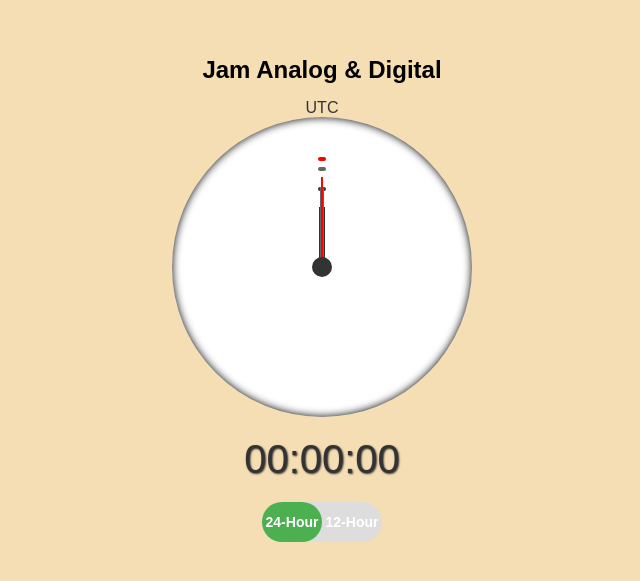
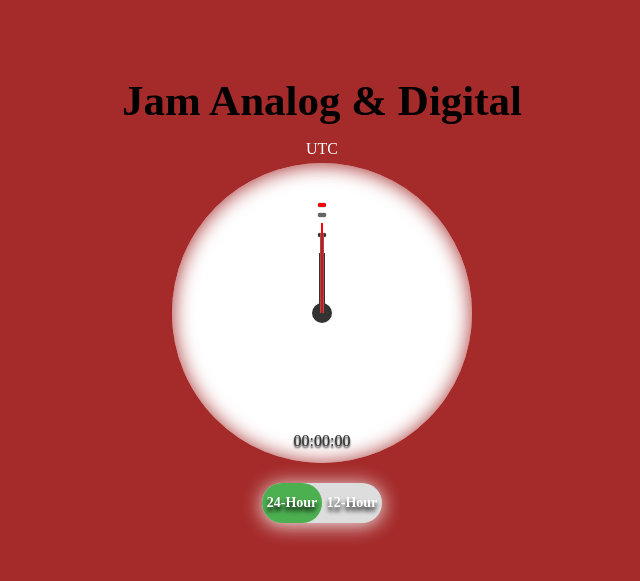
Before and after one commit to BoyOs04/jam, a plain HTML site: page index.html in a window 1280 px wide. Shown: the part 101-682 px from the top of the page, without its empty margins (318-958 px from the left). Drawn offline with Linux system fonts and the light colour scheme; a web font is replaced by a local one.

Commit message:
Update index.html

```diff
--- a/index.html
+++ b/index.html
@@ -8,18 +8,18 @@
     <style>
 body {
     display: flex;
+    flex-direction: column;
     justify-content: center;
     align-items: center;
     height: 100vh;
     margin: 0;
-            background-color: wheat;
-            font-family: Doto, sans-serif;
-            flex-direction: column;
+    background-color: brown;
+    font-family: Doto;
     font-size: 5vh;
 }
 
 .judul {
-            font-size: 24px;
+    font-size: 43px;
     margin-bottom: 10px;
     font-weight: bold;
     display: flex;
@@ -29,9 +29,22 @@
 
 .zone-time {
     font-size: 16px;
-            margin-top: 5px;
+    margin: 5px;
+    height: auto;
+    width: 60px;
+    color: white;
+    text-align: center;
+    background-color: brown;
+    border-radius: 30px;
+}
 
-            color: #333;
+.clock-container {
+    display: flex;
+    flex-direction: column;
+    justify-content: center;
+    align-items: center;
+    position: relative;
+    margin-bottom: 20px;
 }
 
 .clock {
@@ -41,7 +54,7 @@
     border-radius: 50%;
     position: relative;
     background-color: #fff;
-            margin-bottom: 20px;
+    box-shadow: inset 0 1px 20px brown;
 }
 
 .hand {
@@ -53,6 +66,9 @@
     justify-content: center;
     align-items: flex-start;
     padding: 0;
+    text-shadow: 15px 5px 2px black;
+    z-index: 1;
+
 }
 
 .hour {
@@ -60,6 +76,7 @@
     height: 60px;
     margin-left: -3px;
     background-color: #333;
+    text-shadow: 15px 5px 2px ;
 }
 
 .minute {
@@ -67,6 +84,7 @@
     height: 80px;
     margin-left: -2px;
     background-color: #666;
+    text-shadow: 15px 5px 2px ;
 }
 
 .second {
@@ -74,6 +92,7 @@
     height: 90px;
     margin-left: -1px;
     background-color: #f00;
+    text-shadow: 15px 5px 2px ;
 }
 
 .hand span {
@@ -82,10 +101,12 @@
     left: 50%;
     transform: translateX(-50%);
     background-color: inherit;
-            color: #fff;
+    color: white;
     padding: 2px 4px;
     border-radius: 3px;
     font-size: 12px;
+    box-shadow: 0 0 1px black;
+    border:1px red;
 }
 
 .center {
@@ -100,9 +121,16 @@
 }
 
 .digital-time {
-            font-size: 5vh;
-            text-shadow: 1px 1px 2px;
+    font-size: 2vh;
+    text-shadow: 0px 2px 2px black;
     color: #333;
+    position: absolute;
+    bottom: 13px; /* Jarak vertikal dari jam analog */
+    left: 50%;
+    transform: translateX(-50%);
+    text-align: center;
+    height: auto;
+    width: auto;
 }
 
 /* Slide button container */
@@ -118,6 +146,7 @@
     border-radius: 20px;
     cursor: pointer;
     transition: background-color 0.3s;
+    box-shadow: whitesmoke 0 2px 20px ;
 }
 
 .slide-button {
@@ -127,6 +156,7 @@
     background-color: #4CAF50;
     border-radius: 20px;
     transition: transform 0.3s ease;
+
 }
 
 /* When the button is toggled */
@@ -147,6 +177,7 @@
     color: white;
     line-height: 40px;
     font-weight: bold;
+    text-shadow: 0 4px 4px black;
 }
 
 .slide-label.left {
@@ -164,12 +195,14 @@
     </div>
     <div class="zone-time" id="timezone">UTC</div>
     <div class="clock">
+       <div class="digital-time" id="digital-time">00:00:00</div>
         <div class="hand hour" id="hour"><span></span></div>
         <div class="hand minute" id="minute"><span></span></div>
         <div class="hand second" id="second"><span></span></div>
         <div class="center"></div>
+
     </div>
-    <div class="digital-time" id="digital-time">00:00:00</div>
+
 
     <!-- Slide Toggle Button -->
     <div class="slide-container" id="slide-container">
```
Lines whose indentation alone changed are shown as unchanged.
